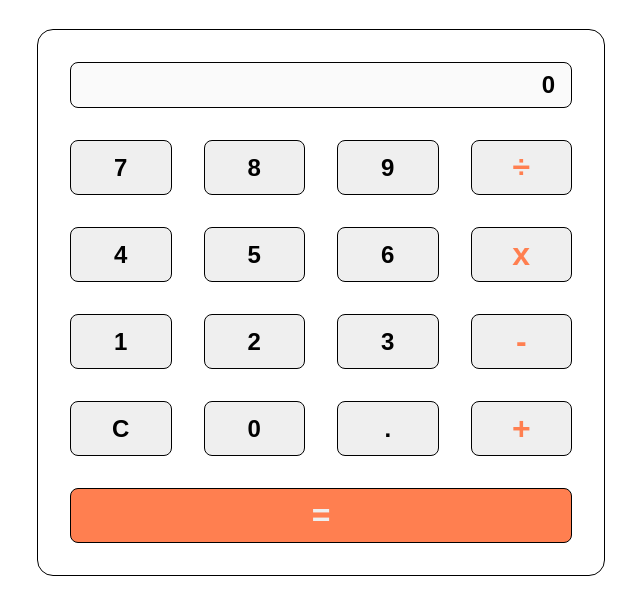
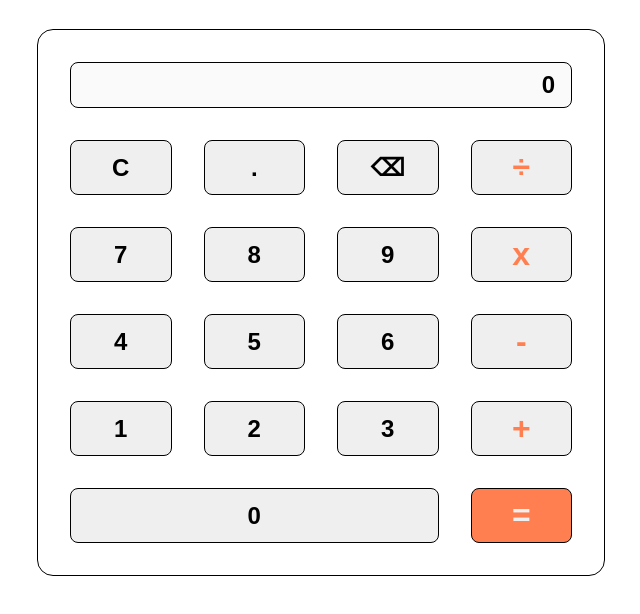
Before and after one commit to AlfiZain/calculator, a plain HTML site: page index.html in a window 1280 px wide. Shown: the part 88-702 px from the top of the page, without its empty margins (319-959 px from the left). Drawn offline with Linux system fonts and the light colour scheme.

Commit message:
add decimal class, add backspace button, rearrange calculator button positions

```diff
--- a/index.html
+++ b/index.html
@@ -12,30 +12,37 @@
       <div class="calculator">
         <input type="text" class="display" value="0" disabled />
         <div class="buttons">
+          <button data-type="action" data-value="clear">C</button>
+          <button class="decimal" data-type="action" data-value="decimal">
+            .
+          </button>
+          <button data-type="action" data-value="backspace">⌫</button>
+          <button class="operator" data-type="operator" data-value="/">
+            ÷
+          </button>
+
           <button class="digit" data-type="digit" data-value="7">7</button>
           <button class="digit" data-type="digit" data-value="8">8</button>
           <button class="digit" data-type="digit" data-value="9">9</button>
-          <button class="operator" data-type="operator" data-value="/">
-            ÷
+          <button class="operator" data-type="operator" data-value="*">
+            x
           </button>
+
           <button class="digit" data-type="digit" data-value="4">4</button>
           <button class="digit" data-type="digit" data-value="5">5</button>
           <button class="digit" data-type="digit" data-value="6">6</button>
-          <button class="operator" data-type="operator" data-value="*">
-            x
+          <button class="operator" data-type="operator" data-value="-">
+            -
           </button>
+
           <button class="digit" data-type="digit" data-value="1">1</button>
           <button class="digit" data-type="digit" data-value="2">2</button>
           <button class="digit" data-type="digit" data-value="3">3</button>
-          <button class="operator" data-type="operator" data-value="-">
-            -
-          </button>
-          <button data-type="action" data-value="clear">C</button>
-          <button class="digit" data-type="digit" data-value="0">0</button>
-          <button data-type="action" data-value="decimal">.</button>
           <button class="operator" data-type="operator" data-value="+">
             +
           </button>
+
+          <button class="digit zero" data-type="digit" data-value="0">0</button>
           <button class="equals" data-type="action" data-value="equals">
             =
           </button>
--- a/styles/main.css
+++ b/styles/main.css
@@ -65,8 +65,11 @@ main {
   color: #ff7f50;
 }
 
+.buttons button.zero {
+  grid-column: 1 / span 3;
+}
+
 .buttons button.equals {
-  grid-column: 1 / span 4;
   font-size: 28px;
   background-color: #ff7f50;
   color: #efefef;
```
